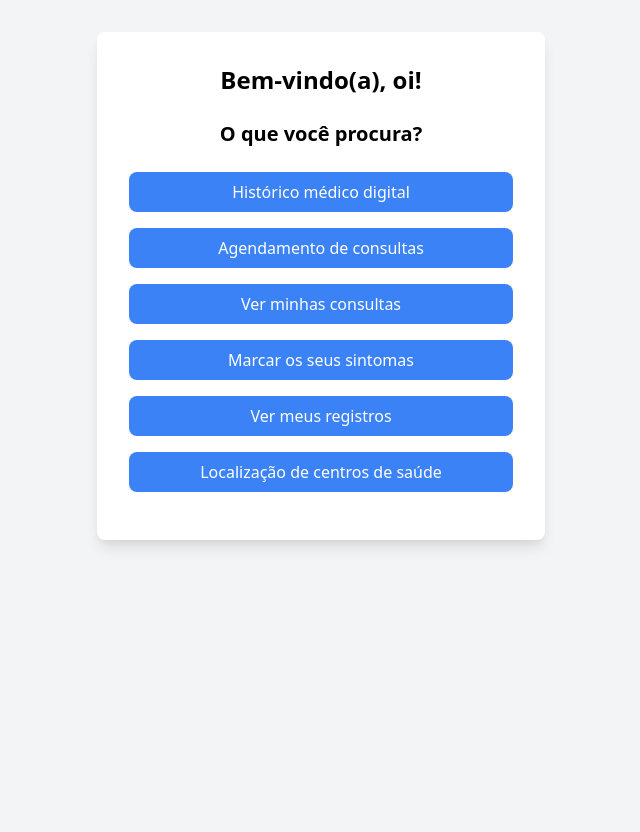
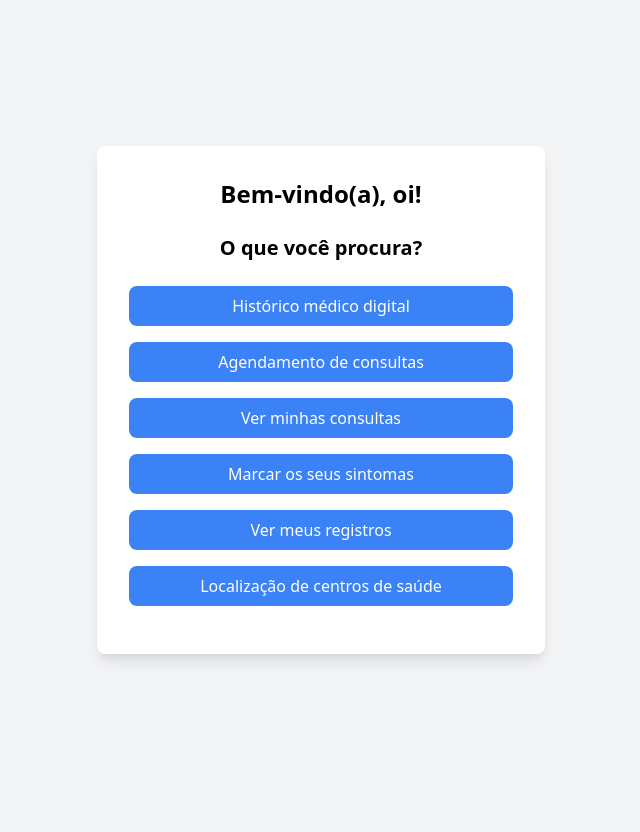
Before and after one commit to gabsvelozo/Projeto-FDS, a Django app: page /menu/ in a window 1280 px wide. Shown: the whole page, without its empty margins (319-959 px from the left). After the commit the page ends 661 px from the top, so only its background shows below. Run offline with Django 5.2, Linux system fonts and the light colour scheme; a user stored in the database is signed in; parts of the project's set-up code (start-up, migrations or seed data) failed here and were passed over.

Commit message:
centralizando div

```diff
--- a/saude/templates/menu.html
+++ b/saude/templates/menu.html
@@ -6,8 +6,8 @@
     <title>Menu</title>
     <link href="https://cdn.jsdelivr.net/npm/tailwindcss@2.2.19/dist/tailwind.min.css" rel="stylesheet">
 </head>
-<body class="bg-gray-100 items-center justify-center h-screen">
-    <div class="bg-white p-8 rounded-lg shadow-lg w-full max-w-md my-8 mx-auto">
+<body class="bg-gray-100 flex items-center justify-center h-screen">
+    <div class="bg-white p-8 rounded-lg shadow-lg w-full max-w-md my-8 mx-auto ">
         {% if messages %}
             <div class="mb-4">
                 {% for message in messages %}
```
